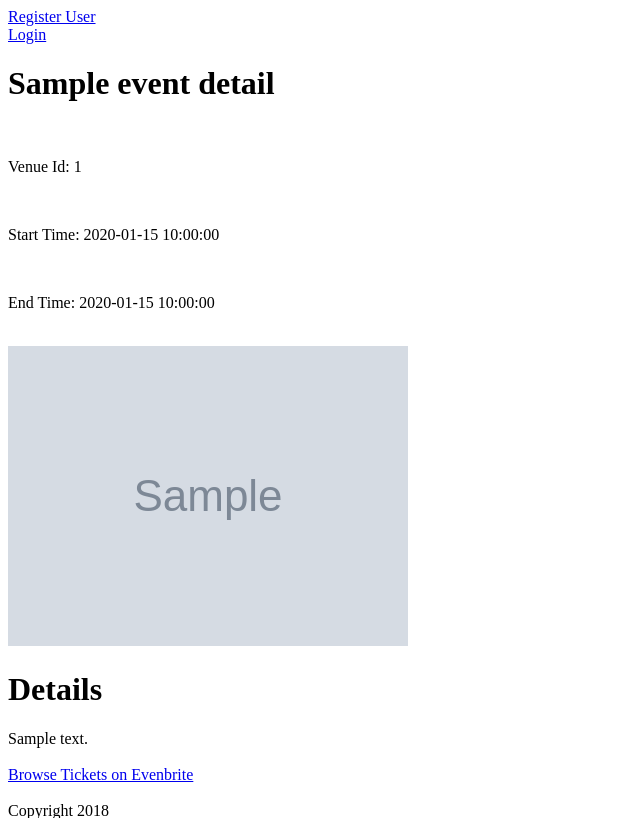
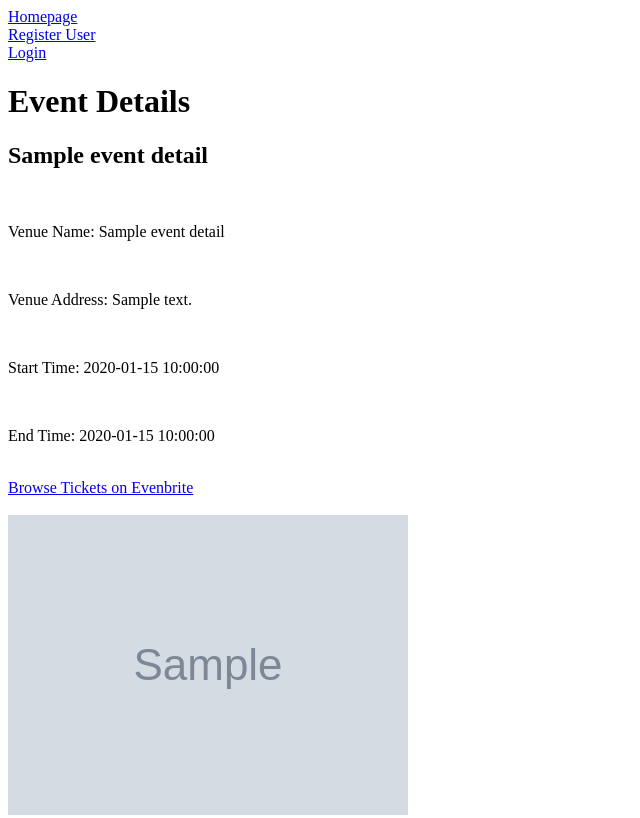
Before and after one commit to jessiditocco/jam_app-02-18, a Flask app: template templates/event_details.html in a window 1280 px wide. Shown: the top 818 px of the page, without its empty margins (0-640 px from the left). Run offline with Flask 2, Linux system fonts and the light colour scheme; the template is opened without the code that fills it: most values are stand-ins (such as "Sample title", 1, 10 or a date in 2020); grey boxes marked "Sample" are stand-in pictures.

Commit message:
Fixed HTML in event details page and added filter by music events only

```diff
--- a/eventbrite_helper.py
+++ b/eventbrite_helper.py
@@ -10,9 +10,9 @@ from dateutil import parser
 import pytz
 
 
-
 EVENTBRITE_TOKEN = os.getenv('EVENTBRITE_TOKEN')
 EVENTBRITE_URL = "https://www.eventbriteapi.com/v3/"
+
 
 def parse_datetime(timezone, local_dt_str):
     """Takes a timezone and local datetime string and returns date and time"""
@@ -31,6 +31,29 @@ def parse_datetime(timezone, local_dt_str):
     return local_time
 
 
+def get_venue_details(venue_id):
+    """Gets information about a venue based on the venue id."""
+
+    headers = {'Authorization': 'Bearer ' + EVENTBRITE_TOKEN}
+
+    response = requests.get(EVENTBRITE_URL + "venues/{}/".format(venue_id), headers=headers, verify=True)
+
+    data = response.json()
+
+    # Get fields back from the JSON response
+    name = data["name"]
+    address = data["address"]["address_1"]
+    city = data["address"]["city"]
+    region = data["address"]["region"]
+    latitude = data["address"]["latitude"]
+    longitude = data["address"]["longitude"]
+    full_address = data["address"]["localized_address_display"]
+
+    venue_details = {"name": name, "address": address, 'full_address': full_address, "city": city, "region": region, "latitude": latitude, "longitude":longitude}
+
+    return venue_details
+
+
 def get_events(search_term, location, start_date_kw):
     """Gets events from evenbrite API based on search keyword."""
 
@@ -38,7 +61,10 @@ def get_events(search_term, location, start_date_kw):
 
     headers = {'Authorization': 'Bearer ' + EVENTBRITE_TOKEN}
 
-    payload = {'q': search_term, 'location.address': location, 'start_date.keyword': start_date_kw}
+    # Will return only events with category ID that corresponds to music
+    category_id = "103"
+
+    payload = {'q': search_term, 'location.address': location, 'start_date.keyword': start_date_kw, 'categories': category_id}
 
     response = requests.get(EVENTBRITE_URL + "events/search/", headers=headers, verify=True, params=payload)
 
@@ -94,12 +120,18 @@ def get_event_details(event_id):
     data = response.json()
     # Get fields back from json respons
     name = data['name']['text']
-    description = data['description']['text']
+    description = data['description']['html']
     eb_url = data['url']
     start_time = parse_datetime(data['start']['timezone'], data['start']['local'])
     end_time = parse_datetime(data['end']['timezone'], data['end']['local'])
     venue_id = data['venue_id']
     logo = data['logo']
+
+    # Get details about a venue by id
+    venue_details = get_venue_details(venue_id)
+
+    venue_address = venue_details["full_address"]
+    venue_name = venue_details["name"]
 
     # Checks logo for url
     if logo is not None:
@@ -110,7 +142,8 @@ def get_event_details(event_id):
 
     # Create event details dictionary to pass through to Jinja
     event_details = {'name': name, 'description': description, 'eb_url': eb_url,
-    'start_time': start_time, 'end_time': end_time, 'venue_id': venue_id, 'logo': logo}
+    'start_time': start_time, 'end_time': end_time, 'venue_id': venue_id,
+    'logo': logo, 'venue_name': venue_name, 'venue_address': venue_address}
 
 
     return event_details
--- a/templates/base.html
+++ b/templates/base.html
@@ -4,6 +4,7 @@
     <title>{% block title %}TITLE GOES HERE{% endblock %}</title>
 </head>
 <body>
+    <a href="/">Homepage</a><br>
     <a href="/register">Register User</a><br>
 
     {% if "user_id" not in session %}
--- a/templates/event_details.html
+++ b/templates/event_details.html
@@ -1,19 +1,21 @@
 {% extends 'base.html' %}
-{% block title %}Homepage{% endblock %}
+{% block title %}EventDetails{% endblock %}
 
 {%block content %}
 
-<h1>{{ event_details['name'] }}</h1><br>
-<p>Venue Id: {{ event_id }}</p><br>
+<h1>Event Details</h1>
+
+<h2>{{ event_details['name'] }}</h2><br>
+<p>Venue Name: {{ event_details['venue_name'] }}</p><br>
+<p>Venue Address: {{ event_details['venue_address'] }}</p><br>
 
 <p>Start Time: {{ event_details['start_time'] }}</p><br>
 <p>End Time: {{ event_details['end_time'] }}</p><br>
+<div><a href="{{ event_details['eb_url'] }}">Browse Tickets on Evenbrite</a></div><br>
 
 <img src="{{ event_details['logo'] }}"><br>
 
 <h1>Details</h1>
-<div>{{ event_details['description'] }}</div><br>
-
-<div><a href="{{ event_details['eb_url'] }}">Browse Tickets on Evenbrite</a></div><br>
+<div>{{ event_details['description'] | safe }}</div><br>
 
 {% endblock %}
--- a/templates/homepage.html
+++ b/templates/homepage.html
@@ -4,9 +4,9 @@
 {%block content %}
 <h1>the JAM</h1><br>
     <form action="/show_events" method="POST">
-        Search Events: <input type="text" name="event"><br>
-        Location: <input type="text" name="location"><br>
-        Date: <select name="start_date_kw">
+        Search Events: <input type="text" name="event" required><br>
+        Location: <input type="text" name="location" required><br>
+        Date: <select name="start_date_kw" required>
                     <option value="today">Today</option>
                     <option value="tomorrow">Tomorrow</option>
                     <option value="this_week">This Week</option>
```
